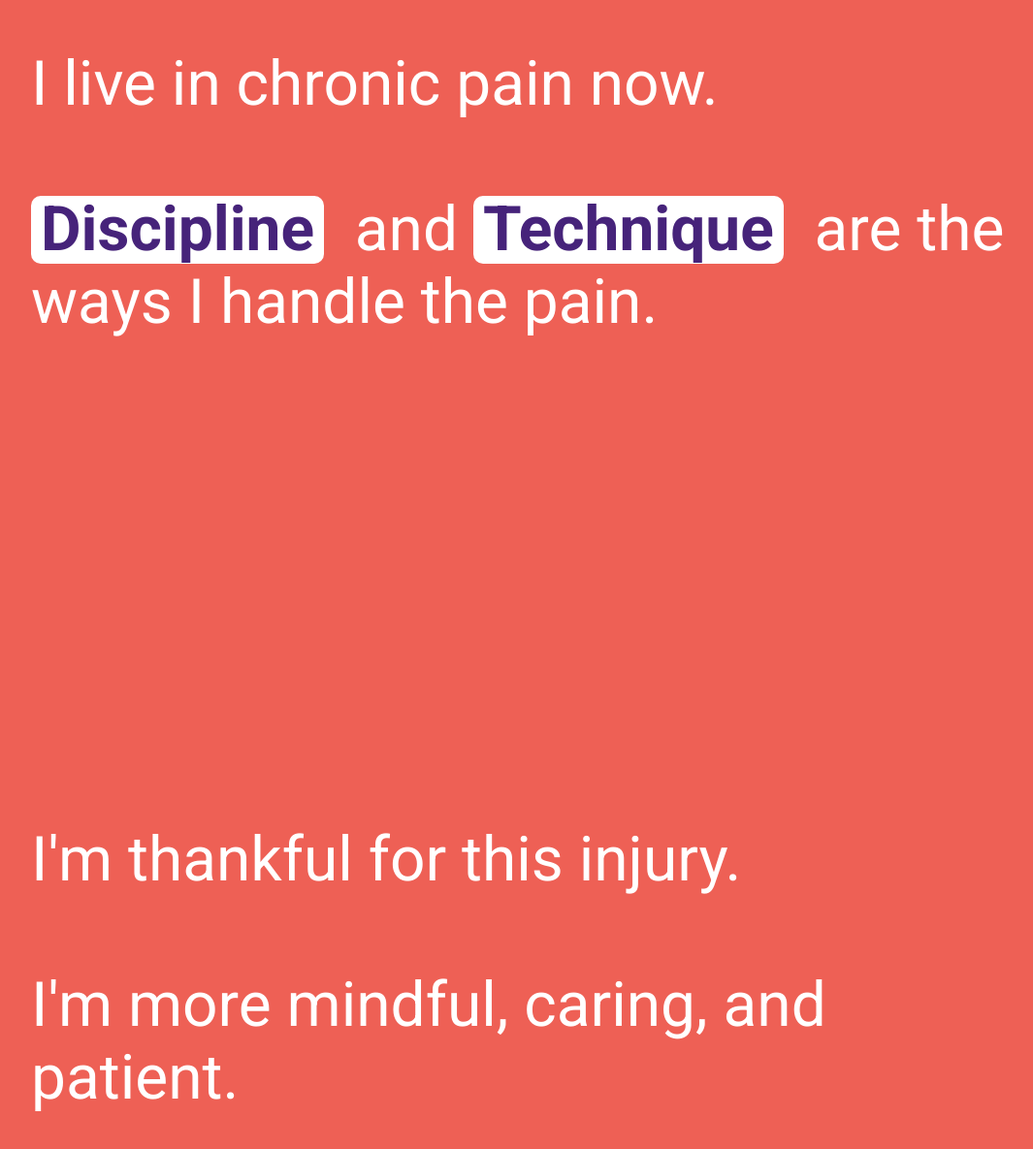
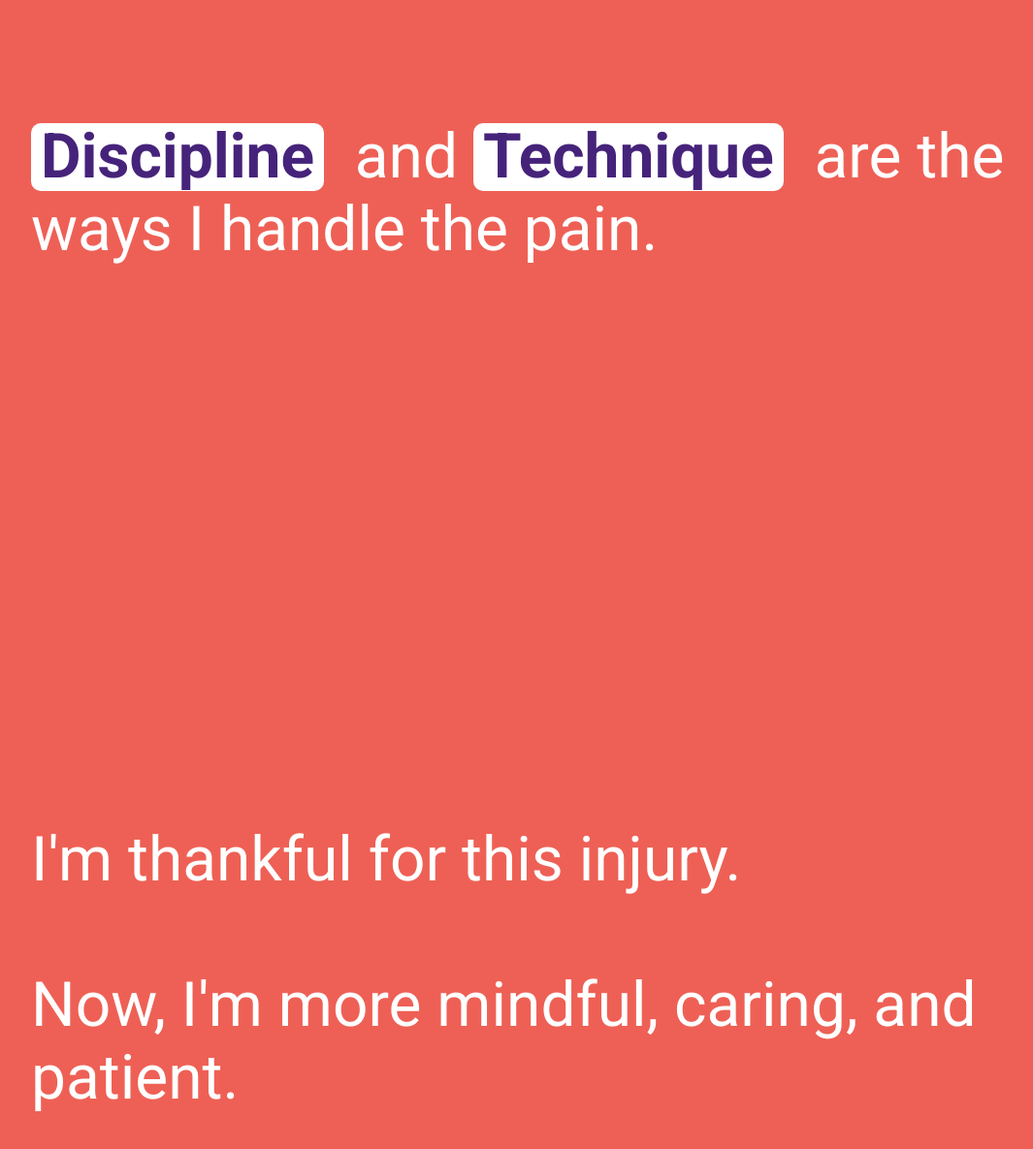
Before and after one commit to trevorfrese/react-personal-website, a React app: page /my_story in a window 1280 px wide. Shown: the part 4201-5386 px from the top of the page at 97% size, without its empty margins (96-1161 px from the left). Built offline with nearby package versions, Linux system fonts and the light colour scheme.

Commit message:
fix date issue and update copy

```diff
--- a/package.json
+++ b/package.json
@@ -28,7 +28,6 @@
     "html-webpack-plugin": "2.29.0",
     "jest": "20.0.4",
     "material-ui": "0.20.0",
-    "moment": "2.22.1",
     "object-assign": "4.1.1",
     "postcss-flexbugs-fixes": "3.2.0",
     "postcss-loader": "2.0.8",
--- a/src/components/Storyline/Panel4/Panel.js
+++ b/src/components/Storyline/Panel4/Panel.js
@@ -1,6 +1,5 @@
 import React from 'react';
 
-import moment from 'moment';
 
 import Wrapper from '../../UI/Layout/Wrapper/Wrapper';
 import Background from '../../UI/Text/Background/Background';
@@ -8,7 +7,7 @@ import Background from '../../UI/Text/Background/Background';
 import classes from './Panel.css';
 
 const panel = (props) => {
-  const daysSinceInjury = moment().diff(moment('05-11-2016'), 'days')
+  const daysSinceInjury = (Math.floor(( Date.parse(new Date) - Date.parse('05-11-2016') ) / 86400000)) || 703;
   return (
     <div className={classes.Panel}>
       <Wrapper>
--- a/src/components/Storyline/Panel8/Panel.js
+++ b/src/components/Storyline/Panel8/Panel.js
@@ -8,8 +8,6 @@ import classes from './Panel.css';
 const panel = (props) => (
   <div className={classes.Panel}>
     <Wrapper>
-      <p>I live in chronic pain now.</p>
-      <br/>
       <p><Background backgroundColor="white" fontColor="#46237A">Discipline</Background>&nbsp;
       and&nbsp;<Background backgroundColor="white" fontColor="#46237A">Technique</Background>&nbsp;
       are the ways I handle the pain.</p>
--- a/src/components/Storyline/Panel9/Panel.js
+++ b/src/components/Storyline/Panel9/Panel.js
@@ -8,7 +8,7 @@ const panel = (props) => (
   <div className={classes.Panel}>
     <Wrapper>
       <p>I'm thankful for this injury.</p><br/>
-      <p>I'm more mindful, caring, and patient.</p>
+      <p>Now, I'm more mindful, caring, and patient.</p>
     </Wrapper>
   </div>
 );
```
